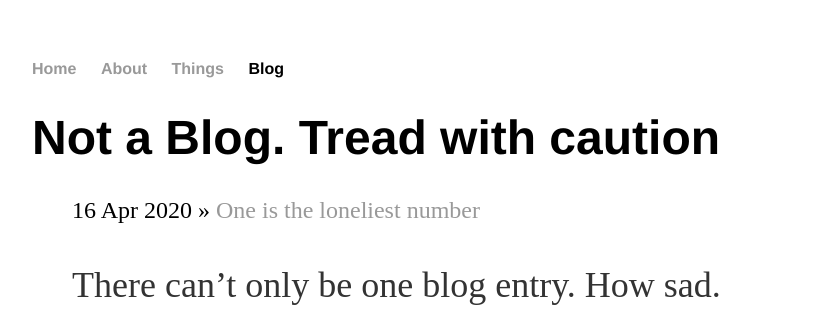
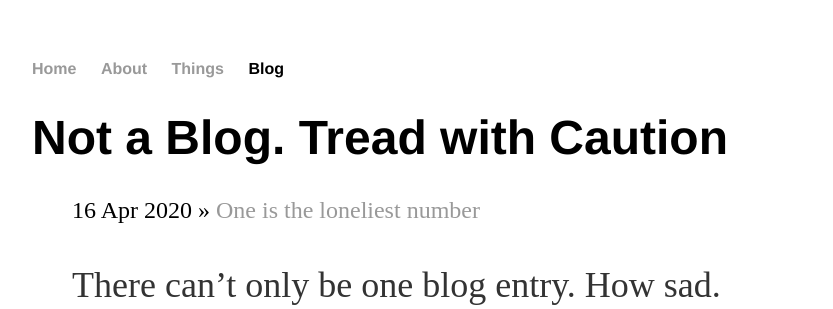
Before and after one commit to DrBones/notablog, a Jekyll site: the page built from blog/index.html, in a window 1280 px wide. Shown: the top 309 px of the page, without its empty margins (160-993 px from the left). Built offline with Jekyll 4.4.1, drawn with Linux system fonts in a browser that asks for light colours.

```diff
--- a/blog/index.html
+++ b/blog/index.html
@@ -1,5 +1,5 @@
 ---
-title: Not a Blog. Tread with caution
+title: Not a Blog. Tread with Caution
 ---
 	<h1>{{ page.title }}</h1>
 	<ul class="posts">
```
